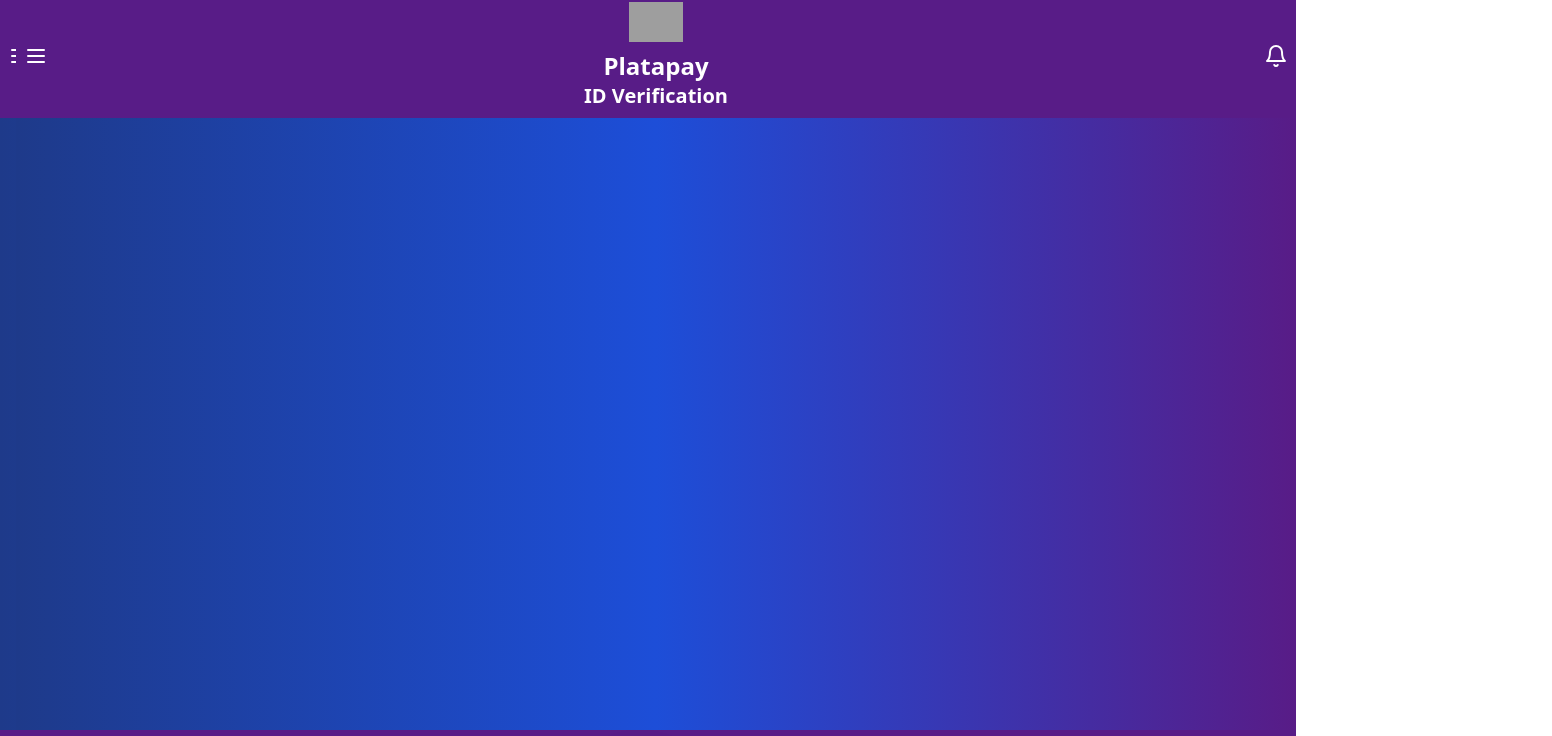
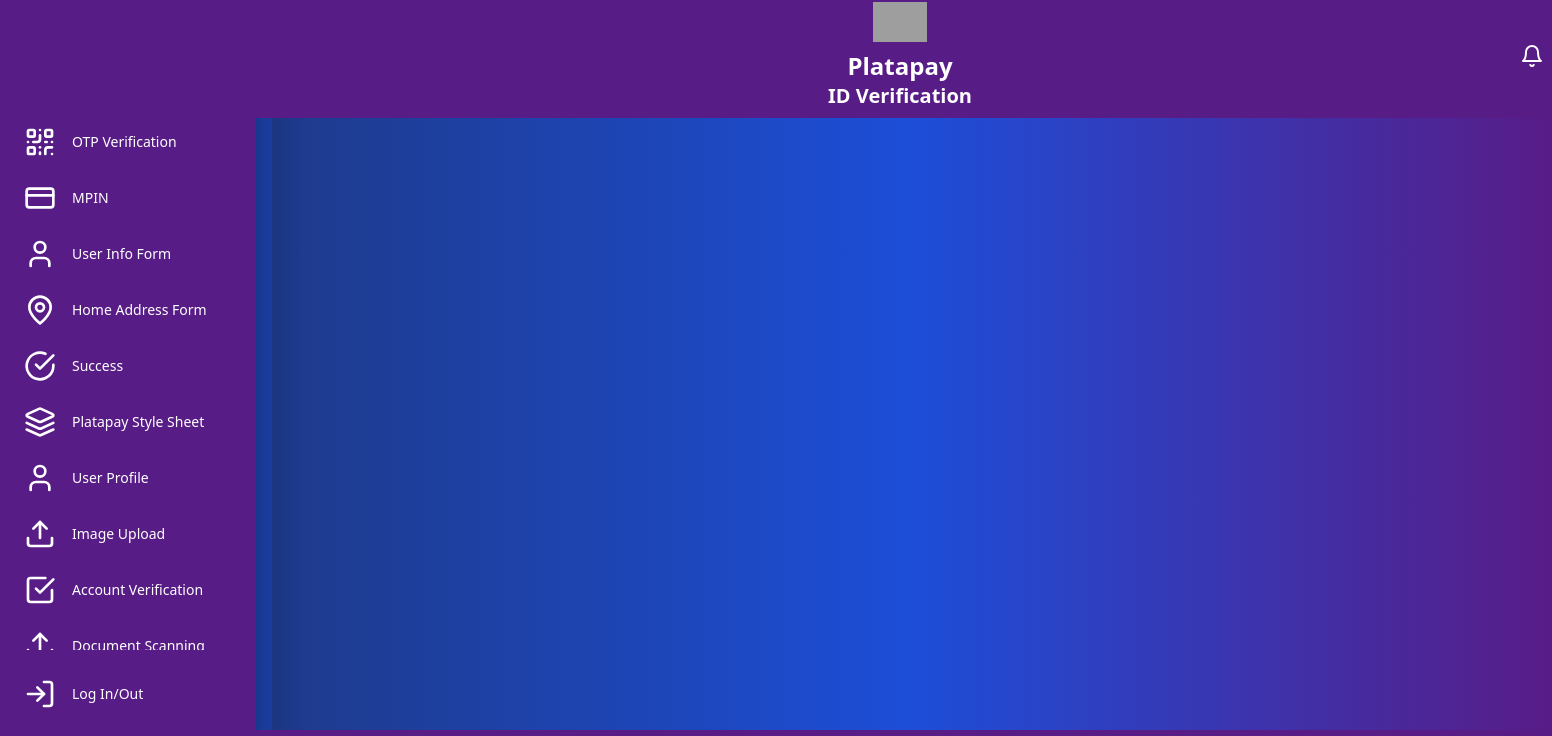
Before and after one commit to bossm747/platapay-mobile, a React (Vite) app: page /id-verification in a window 1280 px wide. Shown: the part 6-742 px from the top of the page, 1552 px wide, since content can reach past the window. Built offline with nearby package versions, Linux system fonts and the light colour scheme; grey boxes are pictures that could not be loaded.

Commit message:
Updated Layout component to include a side menu for desktop and tablet views.

```diff
--- a/src/components/Layout.jsx
+++ b/src/components/Layout.jsx
@@ -35,7 +35,7 @@ const Layout = () => {
       {/* Sticky Header */}
       <div className="w-full flex justify-between items-center bg-purple-900 text-white p-2 fixed top-0 z-10">
         <div className="relative">
-          <Menu className="text-white cursor-pointer" onClick={() => setMenuOpen(!menuOpen)} />
+          <Menu className="text-white cursor-pointer lg:hidden" onClick={() => setMenuOpen(!menuOpen)} />
         </div>
         <div className="flex flex-col items-center">
           <img src={logoUrl} alt="Platapay Logo" className="h-10 w-auto mb-2" />
@@ -44,9 +44,9 @@ const Layout = () => {
         </div>
         <Bell className="text-white" />
       </div>
-      {/* Sliding Menu */}
+      {/* Sliding Menu for Mobile */}
       {menuOpen && (
-        <div ref={menuRef} className={`fixed top-0 left-0 h-full bg-purple-900 text-white shadow-2xl z-20 ${collapsed ? 'w-16' : 'w-1/2'} transition-width duration-300`}>
+        <div ref={menuRef} className={`fixed top-0 left-0 h-full bg-purple-900 text-white shadow-2xl z-20 lg:hidden ${collapsed ? 'w-16' : 'w-1/2'} transition-width duration-300`}>
           <div className="p-4 flex flex-col justify-between h-full">
             <div className="flex-1 overflow-y-auto">
               <button onClick={() => setCollapsed(!collapsed)} className="text-white w-full text-left mb-4">
@@ -72,8 +72,34 @@ const Layout = () => {
           </div>
         </div>
       )}
+      {/* Side Menu for Desktop and Tablet */}
+      <div className="hidden lg:flex lg:flex-col lg:w-64 lg:bg-purple-900 lg:text-white lg:fixed lg:top-0 lg:left-0 lg:h-full lg:shadow-2xl">
+        <div className="p-4 flex flex-col justify-between h-full">
+          <div className="flex-1 overflow-y-auto">
+            <button onClick={() => setCollapsed(!collapsed)} className="text-white w-full text-left mb-4">
+              {collapsed ? <ArrowRight className="w-8 h-8" /> : <ArrowLeft className="w-8 h-8" />}
+            </button>
+            {pages.map(page => (
+              <Link key={page.path} to={page.path} className="flex items-center px-2 py-3 hover:bg-purple-700 text-sm">
+                {React.createElement(page.icon, { className: "text-white w-8 h-8" })}
+                {!collapsed && <span className="ml-4">{page.name}</span>}
+              </Link>
+            ))}
+          </div>
+          <div className="mt-4">
+            <Link to="/login" className="flex items-center px-2 py-3 hover:bg-purple-700 text-sm">
+              <LogIn className="text-white w-8 h-8" />
+              {!collapsed && <span className="ml-4">Log In/Out</span>}
+            </Link>
+            <Link to="/settings" className="flex items-center px-2 py-3 hover:bg-purple-700 text-sm">
+              <Settings className="text-white w-8 h-8" />
+              {!collapsed && <span className="ml-4">Settings</span>}
+            </Link>
+          </div>
+        </div>
+      </div>
       {/* Body Content */}
-      <div className="flex-1 mt-16 mb-16 p-4">
+      <div className="flex-1 mt-16 mb-16 p-4 lg:ml-64">
         <Outlet />
       </div>
       {/* Sticky Footer */}
```
